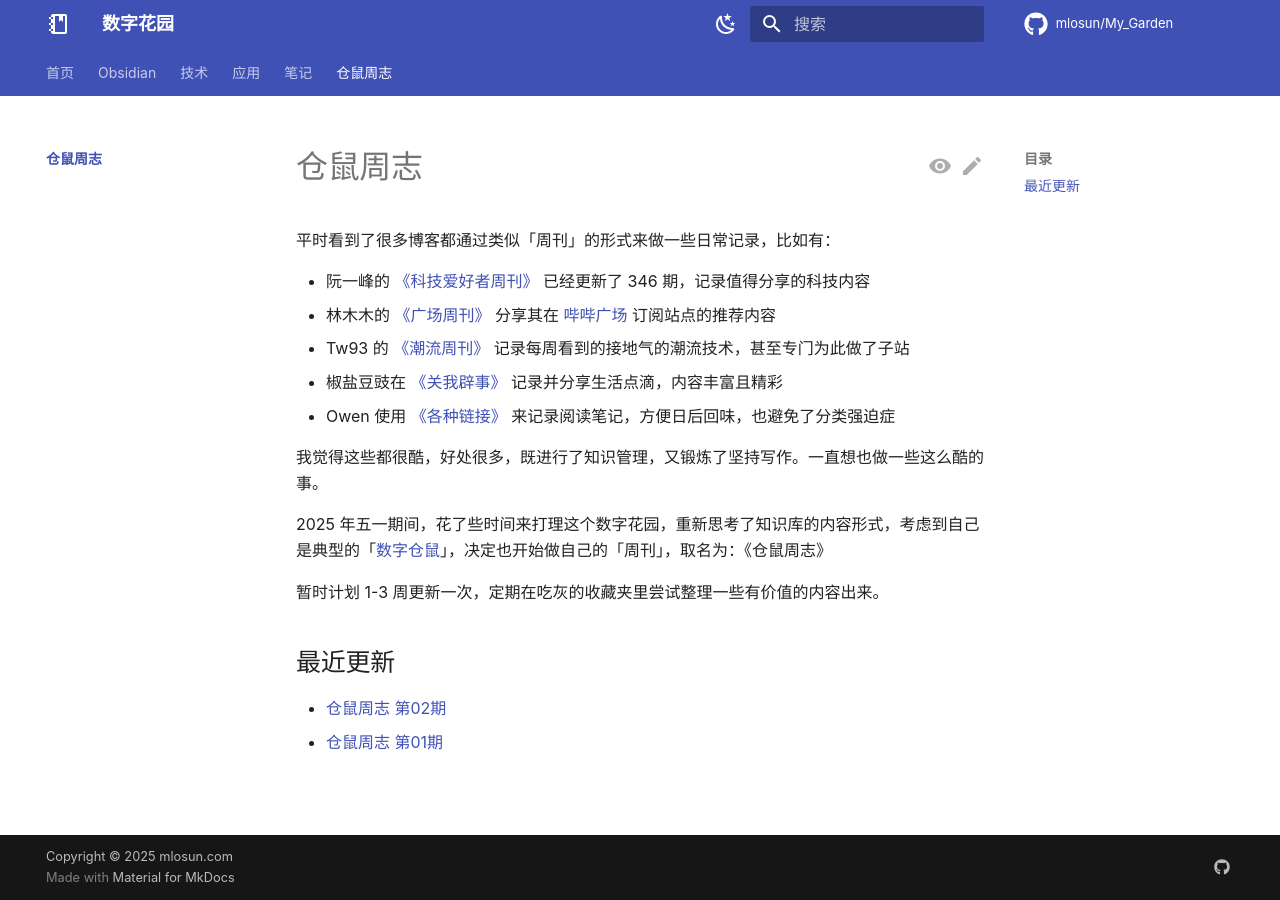
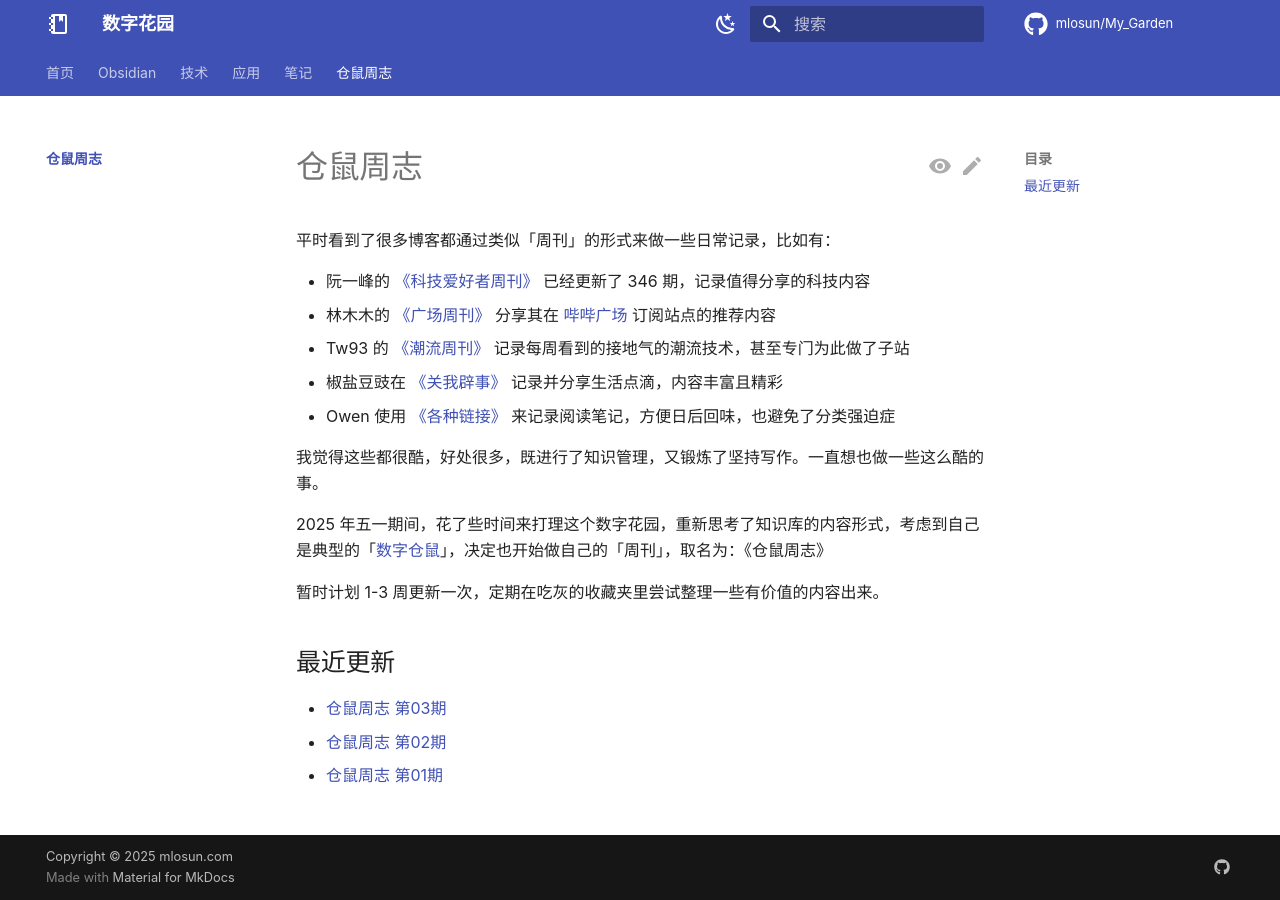
Before and after one commit to mlosun/My_Garden, an MkDocs documentation site: the page built from docs/weekly/index.md, in a window 1280 px wide. Built offline with MkDocs 1.6.1 and Material for MkDocs 9.7.7, drawn with Linux system fonts in a browser that asks for light colours; comment, search, counter and statistics services are not loaded.

Commit message:
PUSH NOTE : index.md

```diff
--- a/docs/weekly/index.md
+++ b/docs/weekly/index.md
@@ -21,5 +21,6 @@
 
 ## 最近更新
 
+- [仓鼠周志 第03期](./%E4%BB%93%E9%BC%A0%E5%91%A8%E5%BF%97%20%E7%AC%AC03%E6%9C%9F.md)
 - [仓鼠周志 第02期](./%E4%BB%93%E9%BC%A0%E5%91%A8%E5%BF%97%20%E7%AC%AC02%E6%9C%9F.md)
 - [仓鼠周志 第01期](./%E4%BB%93%E9%BC%A0%E5%91%A8%E5%BF%97%20%E7%AC%AC01%E6%9C%9F.md)
```
